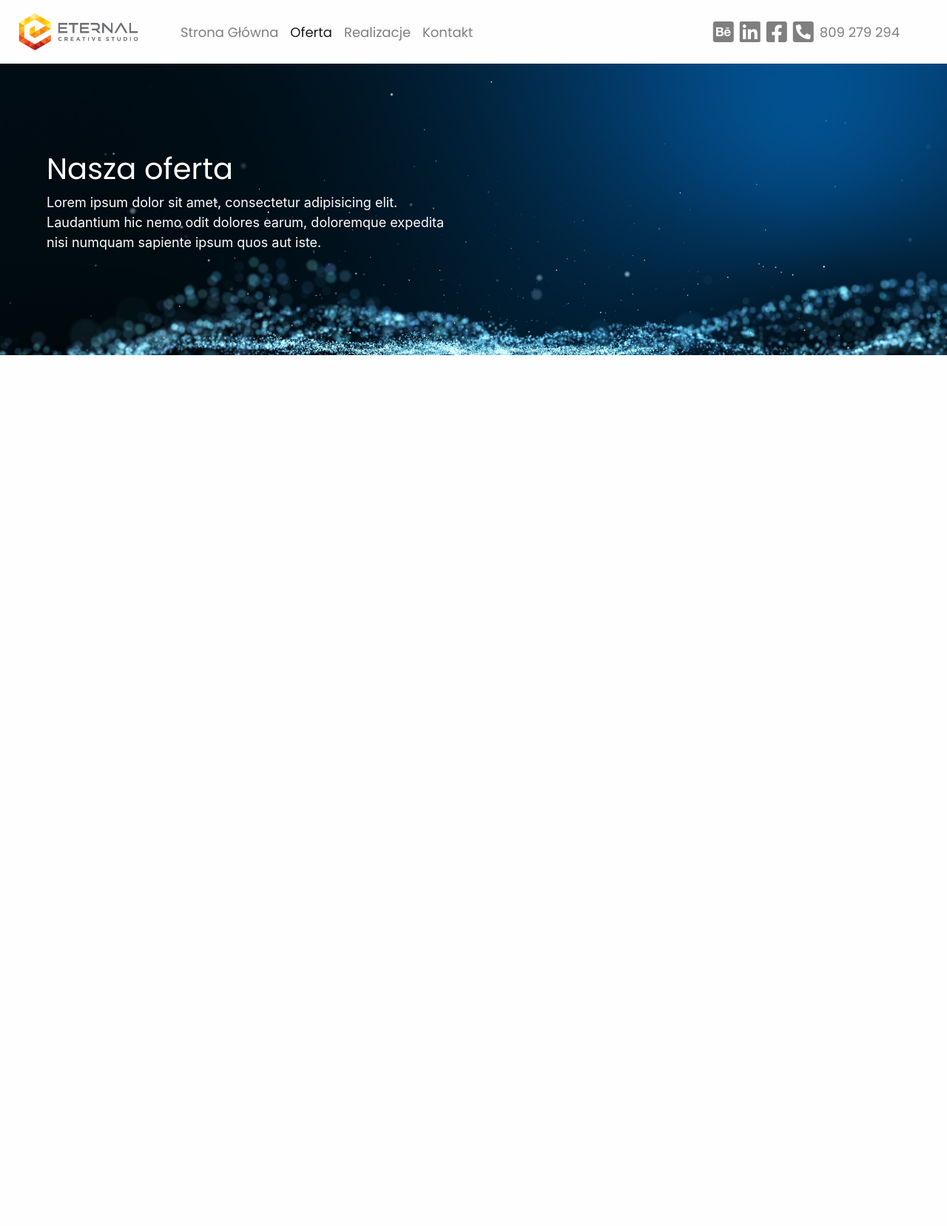
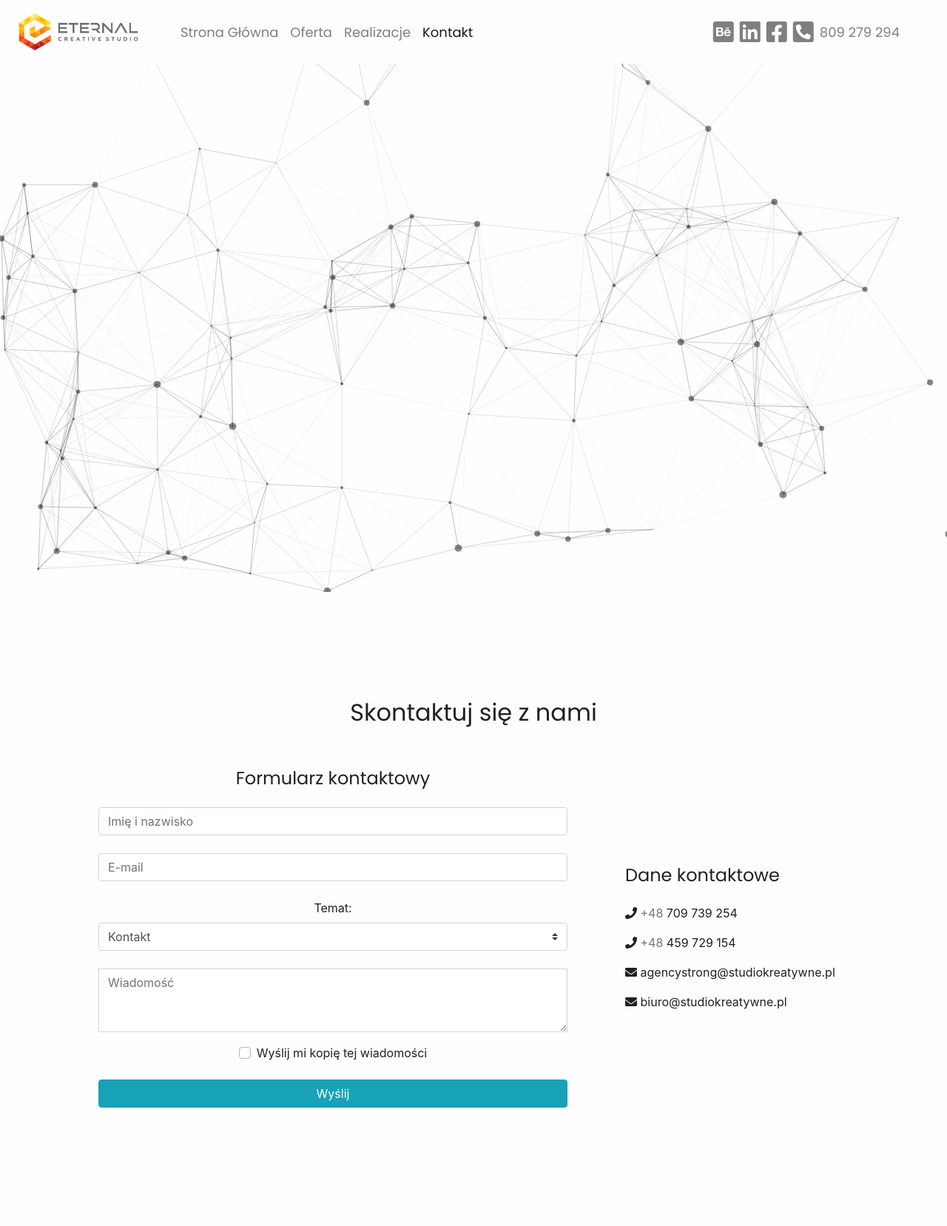
Before and after one commit to Pacislavek/web006, a PHP site: page /kontakt.php in a window 1280 px wide. Shown: the whole page at 74% size. Before the commit the page ends 480 px from the top, so only its background shows below. Run offline with PHP 8.4, Linux system fonts and the light colour scheme; some libraries are stand-ins or nearby versions.

Commit message:
general commit

```diff
--- a/index.php
+++ b/index.php
@@ -60,8 +60,8 @@
       <div class="navbar-nav ml-4 mr-auto">
         <a class="nav-link active" href="#">Strona Główna</a>
         <a class="nav-link" href="oferta.php">Oferta</a>
-        <a class="nav-link" href="#">Realizacje</a>
-        <a class="nav-link" href="#">Kontakt</a>
+        <a class="nav-link" href="realizacje.php">Realizacje</a>
+        <a class="nav-link" href="kontakt.php">Kontakt</a>
       </div>
       <span class="navbar-text d-none d-lg-flex mr-5">
         <i class="fab fa-behance-square ml-2"></i>
--- a/kontakt.php
+++ b/kontakt.php
@@ -29,21 +29,6 @@
 
 <body data-spy="scroll" data-target="#sideMenu" data-offset="100">
 
-
-  <header id="headerr">
-    <div class="container-fluid">
-      <div class="row h-100">
-
-        <div class="col col-lg-6 col-md-12 h-100 d-flex align-items-center">
-          <div class="header-text-wrapper">
-            <h1 class="header-title">Nasza oferta</h1>
-            <p class="header-desc">Lorem ipsum dolor sit amet, consectetur adipisicing elit. Laudantium hic nemo odit dolores earum, doloremque expedita nisi numquam sapiente ipsum quos aut iste.</p>
-          </div>
-        </div>
-      </div>
-    </div>
-  </header>
-
   <nav class="navbar navbar-expand-lg navbar-light fixed-top">
     <a class="navbar-brand" href="#"><img src="media/logo.png" alt="logo" class="img-fluid" width="180px"></a>
     <button class="navbar-toggler" type="button" data-toggle="collapse" data-target="#navbarNavAltMarkup" aria-controls="navbarNavAltMarkup" aria-expanded="false" aria-label="Toggle navigation">
@@ -52,9 +37,9 @@
     <div class="collapse navbar-collapse" id="navbarNavAltMarkup">
       <div class="navbar-nav ml-4 mr-auto">
         <a class="nav-link" href="index.php#navbar">Strona Główna</a>
-        <a class="nav-link active" href="oferta.php">Oferta</a>
+        <a class="nav-link" href="oferta.php">Oferta</a>
         <a class="nav-link" href="realizacje.php">Realizacje</a>
-        <a class="nav-link" href="#">Kontakt</a>
+        <a class="nav-link active" href="#">Kontakt</a>
       </div>
       <span class="navbar-text d-none d-lg-flex mr-5">
         <i class="fab fa-behance-square ml-2"></i>
@@ -66,6 +51,69 @@
     </div>
   </nav>
 
+  <div id="particles-js"></div>
+
+  <section id="contactt">
+    <div class="container">
+      <div class="row my-5 py-5 bghere">
+        <h2 class="h2 w-100 text-center mt-5">Skontaktuj się z nami</h2>
+
+        <div class="col-lg-8">
+          <!-- Default form contact -->
+          <form class="text-center p-5" action="#!">
+
+            <p class="h4 mb-4">Formularz kontaktowy</p>
+
+            <!-- Name -->
+            <input type="text" id="defaultContactFormName" class="form-control mb-4" placeholder="Imię i nazwisko">
+
+            <!-- Email -->
+            <input type="email" id="defaultContactFormEmail" class="form-control mb-4" placeholder="E-mail">
+
+            <!-- Subject -->
+            <label>Temat:</label>
+            <select class="browser-default custom-select mb-4">
+              <option value="" disabled>Wybierz opcję:</option>
+              <option value="1" selected>Kontakt</option>
+              <option value="2">Zgłoś problem</option>
+              <option value="3">Wycena</option>
+            </select>
+
+            <!-- Message -->
+            <div class="form-group">
+              <textarea class="form-control rounded-0" id="exampleFormControlTextarea2" rows="3" placeholder="Wiadomość"></textarea>
+            </div>
+
+            <!-- Copy -->
+            <div class="custom-control custom-checkbox mb-4">
+              <input type="checkbox" class="custom-control-input" id="defaultContactFormCopy">
+              <label class="custom-control-label" for="defaultContactFormCopy">Wyślij mi kopię tej wiadomości</label>
+            </div>
+
+            <!-- Send button -->
+            <button class="btn btn-info btn-block" type="submit">Wyślij</button>
+
+          </form>
+          <!-- Default form contact -->
+        </div>
+
+
+
+        <div class="col-lg-4 py-5 d-flex flex-column justify-content-center">
+         <p class="h4 mb-4">Dane kontaktowe</p>
+          <p class="p"><i class="fas fa-phone"></i> <span class="text-muted">+48</span> 709 739 254</p>
+          <p class="p"><i class="fas fa-phone"></i> <span class="text-muted">+48</span> 459 729 154</p>
+
+
+          <p><i class="fas fa-envelope"></i> agencystrong@studiokreatywne.pl</p>
+
+            <p><i class="fas fa-envelope"></i> biuro@studiokreatywne.pl<br></p>
+        </div>
+
+
+      </div>
+    </div>
+  </section>
 
   <!-- SCRIPTS -->
   <script src="https://unpkg.com/aos@2.3.1/dist/aos.js"></script>
@@ -75,6 +123,8 @@
   <script src="js/main.js"></script>
   <script src="js/smoothscroll.js"></script>
   <script src="js/submenu.js"></script>
+  <script src="js/particles.js"></script>
+  <script src="js/app.js"></script>
 
   <script>
     AOS.init();
```
